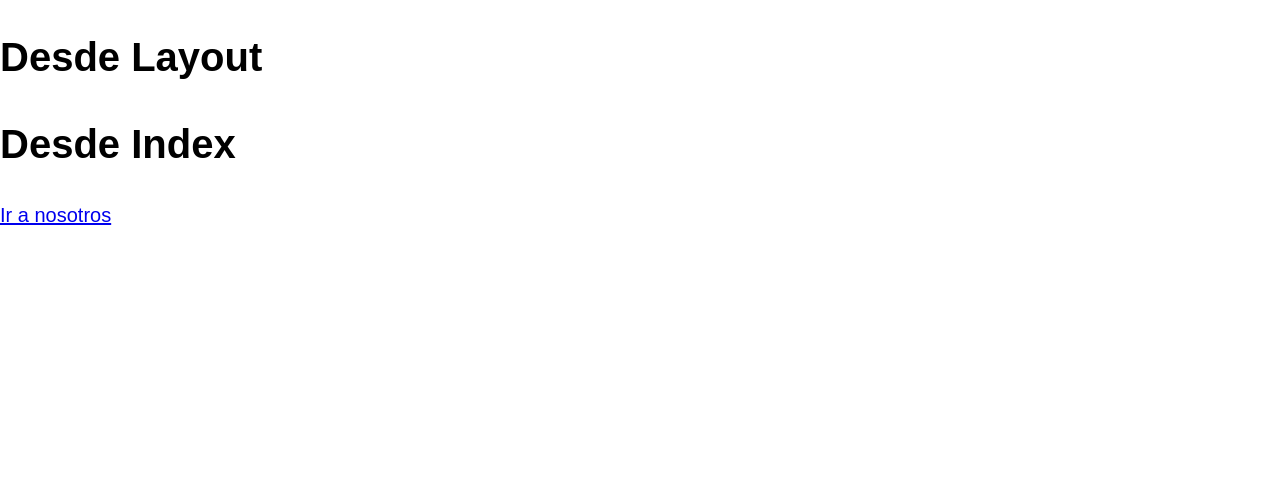
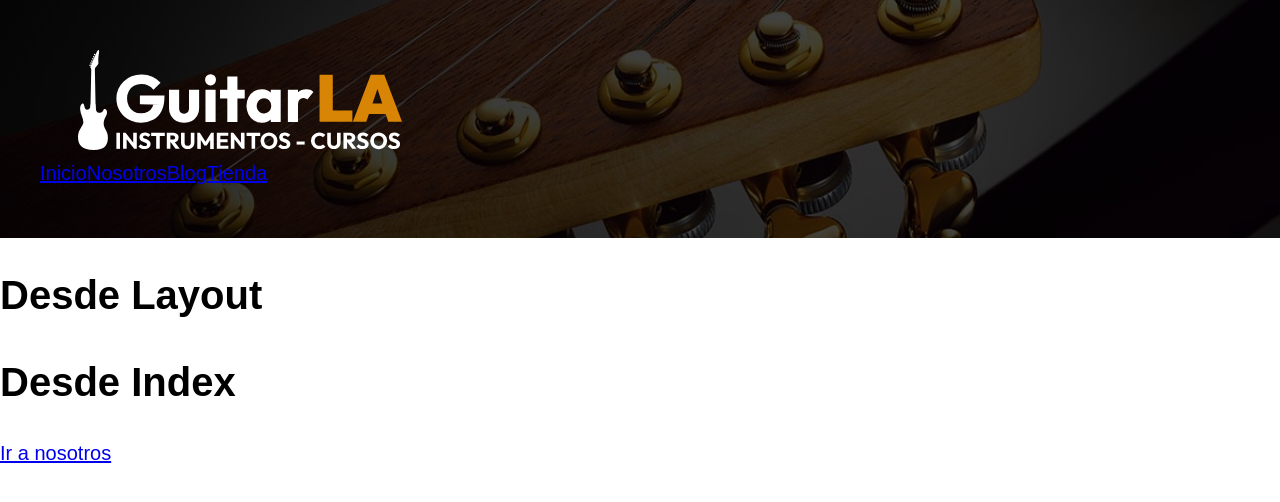
Before and after one commit to HeinzNaumann/guitar-shop, a Next.js app: page / in a window 1280 px wide. Shown: the top 502 px of the page. Built offline with nearby package versions, Linux system fonts and the light colour scheme.

Commit message:
added the image to the header

```diff
--- a/components/Header.js
+++ b/components/Header.js
@@ -1,7 +1,27 @@
+import Link from "next/link";
+import styles from "../styles/Header.module.css";
+import Image from "next/image";
 const Header = () => {
   return (
-    <header>
-      <div className="contenedor">Header</div>
+    <header className={styles.header}>
+      <div className="contenedor">
+        <div>
+          <Link href="/" passHref>
+            <Image
+              src="/img/logo.svg"
+              width={400}
+              height={100}
+              alt="image logo"
+            />
+          </Link>
+        </div>
+        <nav className={styles.navegacion}>
+          <Link href="/">Inicio</Link>
+          <Link href="/nosotros">Nosotros</Link>
+          <Link href="/blog">Blog</Link>
+          <Link href="/tienda">Tienda</Link>
+        </nav>
+      </div>
     </header>
   );
 };
--- a/components/Layout.js
+++ b/components/Layout.js
@@ -1,4 +1,5 @@
 import Head from "next/head";
+import Header from "./Header";
 const Layout = ({ children, pagina }) => {
   return (
     <div>
@@ -7,7 +8,7 @@
         <meta name="description" content="Sitio web de venta de guitarras" />
         <link rel="icon" href="/favicon.ico" />
       </Head>
-
+      <Header />
       <h1>Desde Layout</h1>
       {children}
     </div>
--- /dev/null
+++ b/styles/Header.module.css
@@ -0,0 +1,11 @@
+.header {
+  background-image: linear-gradient(
+      to right,
+      rgb(0 0 0 / 0.8),
+      rgb(0 0 0 / 0.7)
+    ),
+    url(../public/img/header.jpg);
+  background-size: cover;
+  background-position: 50%;
+  padding: 5rem 0;
+}
```
